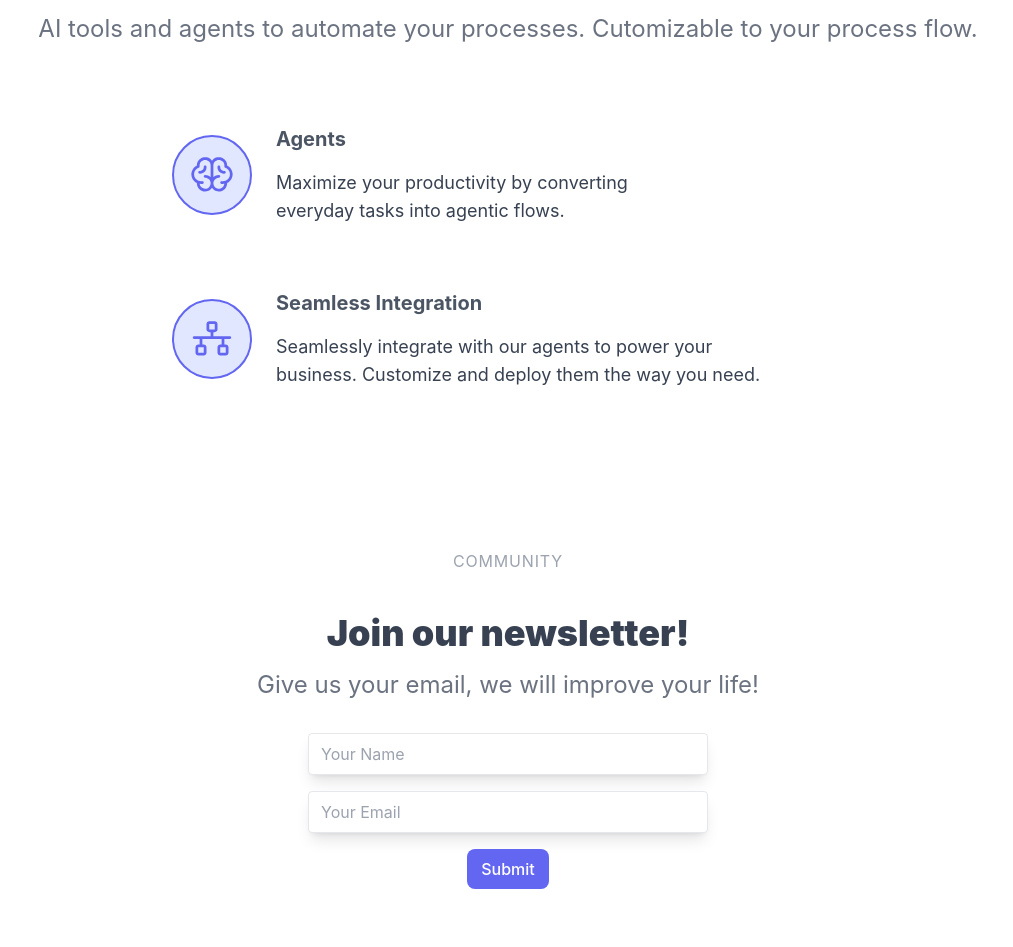
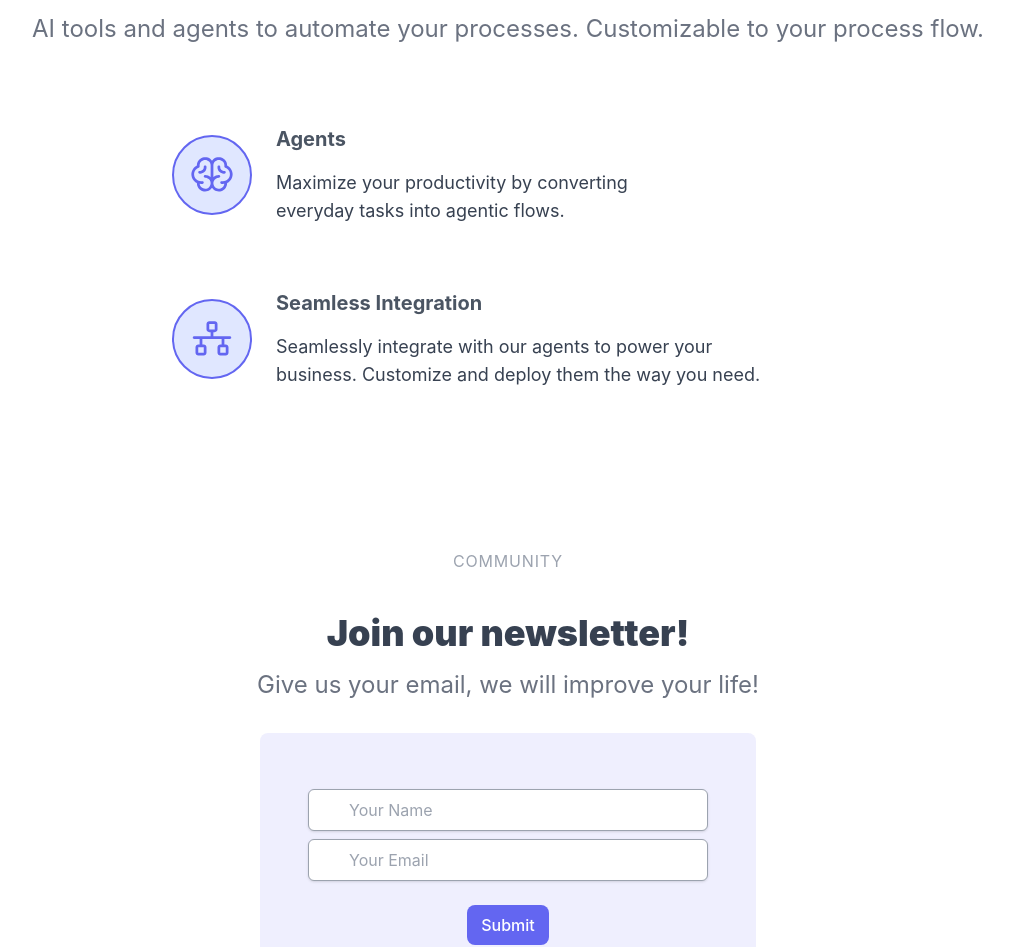
Before and after one commit to nipunhsud/agent-dashboard, a React (Create React App) app: page / in a window 1280 px wide. Shown: the part 1691-2638 px from the top of the page, without its empty margins (132-1145 px from the left). Built offline with nearby package versions, Linux system fonts and the light colour scheme; no server answers.

Commit message:
refactoring a little bit the technology component

```diff
--- a/src/components/ContactForm.js
+++ b/src/components/ContactForm.js
@@ -50,12 +50,12 @@ const ContactForm = () => {
       <p className="text-gray-500 text-xl xl:text-2xl">
         Give us your email, we will improve your life!
       </p>
-      <form onSubmit={handleSubmit} className="flex flex-col items-center mt-8 mb-8">
+      <form onSubmit={handleSubmit} className="flex flex-col items-center mt-8 mb-8 bg-blue-opacity p-12 rounded-lg">
         <input
           type="text"
           placeholder="Your Name"
           value={name}
-          className="shadow-lg min-w-[400px] mb-4 py-2 px-3 border rounded focus:outline-none focus:ring-2 focus:ring-[#6366f1] focus:text-lg focus:font-semibold"
+          className="pl-10 min-w-[400px] block shadow rounded-md border border-gray-400 outline-none px-3 py-2 mt-2 w-full focus:border-[#6366f1]"
           onChange={(e) => setName(e.target.value)}
         />
         <input
@@ -63,9 +63,9 @@ const ContactForm = () => {
           placeholder="Your Email"
           value={email}
           onChange={(e) => setEmail(e.target.value)}
-          className="shadow-lg min-w-[400px] mb-4 py-2 px-3 border rounded focus:outline-none focus:ring-2 focus:ring-[#6366f1] focus:text-lg focus:font-semibold"
+          className="pl-10 min-w-[400px] block shadow rounded-md border border-gray-400 outline-none px-3 py-2 mt-2 w-full focus:border-[#6366f1]"
         />
-        <button type="submit" className="bg-[#6366f1] text-white rounded-lg py-2 px-3.5 inline-block font-medium cursor-pointer">Submit</button>
+        <button type="submit" className="bg-[#6366f1] text-white rounded-lg py-2 px-3.5 inline-block font-medium cursor-pointer mt-6">Submit</button>
       </form>
 
       {status && statusVisible && (
--- a/src/components/HeroSection.js
+++ b/src/components/HeroSection.js
@@ -5,7 +5,7 @@ import landingPageBot from "../assets/landing-page-bot.png";
 
 const HeroSection = () => {
   return (
-    <div className="flex items-center flex-col mt-36 mx-auto container border pt-8 pb-8 rounded-lg" style={{ backgroundColor: 'rgba(99, 102, 241, 0.1)' }}>
+    <div className="flex items-center flex-col mt-36 mx-auto container border pt-8 pb-8 rounded-lg bg-blue-opacity">
       <h4 className="text-gray-700 font-black text-center max-w-xl xl:max-w-2xl text-balance mx-2.5 text-4xl 2xl:text-6xl">
         World of Helper Agents
       </h4>
--- a/src/components/Technology.js
+++ /dev/null
@@ -1,46 +0,0 @@
-import React from "react";
-
-const Technology = () => {
-  return (
-    <section class="flex items-center flex-col mt-40 container mx-auto text-center mb-40">
-      <p class="uppercase text-gray-400 tracking-wider">Technology</p>
-      <h4 class="font-black mt-6 xl:mt-10 mb-2.5 xl:mb-4 text-2xl xl:text-4xl text-gray-700 mx-2.5 text-center text-balance">
-        Agentic AI use cases
-      </h4>
-      <p class="text-gray-500 text-xl xl:text-2xl">
-        AI tools and agents to automate your processes. Cutomizable to your
-        process flow.
-      </p>
-      <div class="flex flex-col gap-16 max-w-2xl mt-20 mx-6">
-        <div class="flex gap-6 items-center flex-col xl:flex-row text-center xl:text-left">
-          <span class="flex-center p-4 bg-[#e0e7ff] rounded-full min-w-20 min-h-20 border-2 border-[#6366f1]">
-            <img src="/images/mind.svg" alt="" />
-          </span>
-          <div class="flex flex-col justify-between">
-            <h6 class="font-bold text-gray-600 text-xl">Agents</h6>
-            <p class="text-gray-700 text-lg mt-4 text-balance">
-              Maximize your productivity by converting everyday tasks into
-              agentic flows.
-            </p>
-          </div>
-        </div>
-        <div class="flex gap-6 items-center flex-col xl:flex-row text-center xl:text-left">
-          <span class="flex-center p-4 bg-[#e0e7ff] rounded-full min-w-20 min-h-20 border-2 border-[#6366f1]">
-            <img src="/images/Integration.svg" alt="" />
-          </span>
-          <div class="flex flex-col justify-between">
-            <h6 class="font-bold text-gray-600 text-xl">
-              Seamless Integration
-            </h6>
-            <p class="text-gray-700 text-lg mt-4 text-balance">
-              Seamlessly integrate with our agents to power your business.
-              Customize and deploy them the way you need.
-            </p>
-          </div>
-        </div>
-      </div>
-    </section>
-  );
-};
-
-export default Technology;
--- /dev/null
+++ b/src/components/Technology/Technology.js
@@ -0,0 +1,33 @@
+import react from "react";
+import UseCase from "./UseCase";
+
+const Technology = () => {
+    return (
+      <section className="flex items-center flex-col mt-40 container mx-auto text-center mb-40">
+        <p className="uppercase text-gray-400 tracking-wider">Technology</p>
+        <h4 className="font-black mt-6 xl:mt-10 mb-2.5 xl:mb-4 text-2xl xl:text-4xl text-gray-700 mx-2.5 text-center text-balance">
+          Agentic AI use cases
+        </h4>
+        <p className="text-gray-500 text-xl xl:text-2xl">
+          AI tools and agents to automate your processes. Customizable to your
+          process flow.
+        </p>
+        <div className="flex flex-col gap-16 max-w-2xl mt-20 mx-6">
+          <UseCase
+            imageSrc="/images/mind.svg"
+            altText="Mind Icon"
+            title="Agents"
+            description="Maximize your productivity by converting everyday tasks into agentic flows."
+          />
+          <UseCase
+            imageSrc="/images/Integration.svg"
+            altText="Integration Icon"
+            title="Seamless Integration"
+            description="Seamlessly integrate with our agents to power your business. Customize and deploy them the way you need."
+          />
+        </div>
+      </section>
+    );
+  };
+
+  export default Technology;
--- /dev/null
+++ b/src/components/Technology/UseCase.js
@@ -0,0 +1,17 @@
+import React from "react";
+
+const UseCase = ({ imageSrc, altText, title, description }) => {
+  return (
+    <div className="flex gap-6 items-center flex-col xl:flex-row text-center xl:text-left">
+      <span className="flex-center p-4 bg-[#e0e7ff] rounded-full min-w-20 min-h-20 border-2 border-[#6366f1]">
+        <img src={imageSrc} alt={altText} />
+      </span>
+      <div className="flex flex-col justify-between">
+        <h6 className="font-bold text-gray-600 text-xl">{title}</h6>
+        <p className="text-gray-700 text-lg mt-4 text-balance">{description}</p>
+      </div>
+    </div>
+  );
+};
+
+export default UseCase
--- a/src/pages/home.js
+++ b/src/pages/home.js
@@ -2,7 +2,7 @@ import React, {useContext} from "react";
 import Header from "../components/Header";
 import HeroSection from "../components/HeroSection";
 import Applications from "../components/Applications";
-import Technology from "../components/Technology";
+import Technology from "../components/Technology/Technology";
 import Footer from "../components/Footer";
 import {AuthContext} from '../utils/AuthContext'
 import { useNavigate } from 'react-router-dom';
@@ -10,7 +10,6 @@ import ContactForm from "../components/ContactForm";
 
 
 const Home = () => {
-  // eslint-disable-next-line
   const { user, token } = useContext(AuthContext);
   const navigate = useNavigate();
   if (!user) {
--- a/tailwind.config.js
+++ b/tailwind.config.js
@@ -4,7 +4,11 @@ module.exports = {
     "./src/**/*.{js,jsx,ts,tsx}",
   ],
   theme: {
-    extend: {},
+    extend: {
+      backgroundColor: {
+        'blue-opacity': 'rgba(99, 102, 241, 0.1)',
+      },
+    },
   },
   plugins: [],
 };
```
